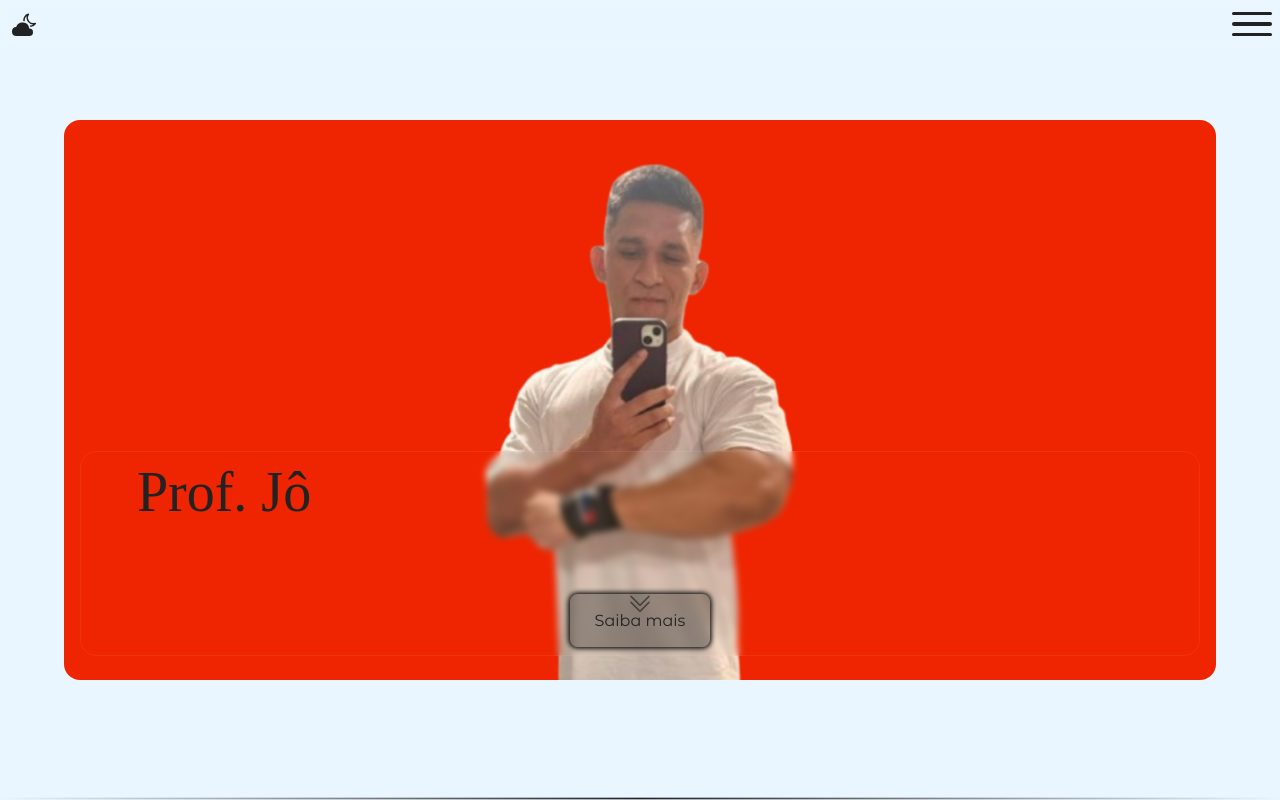
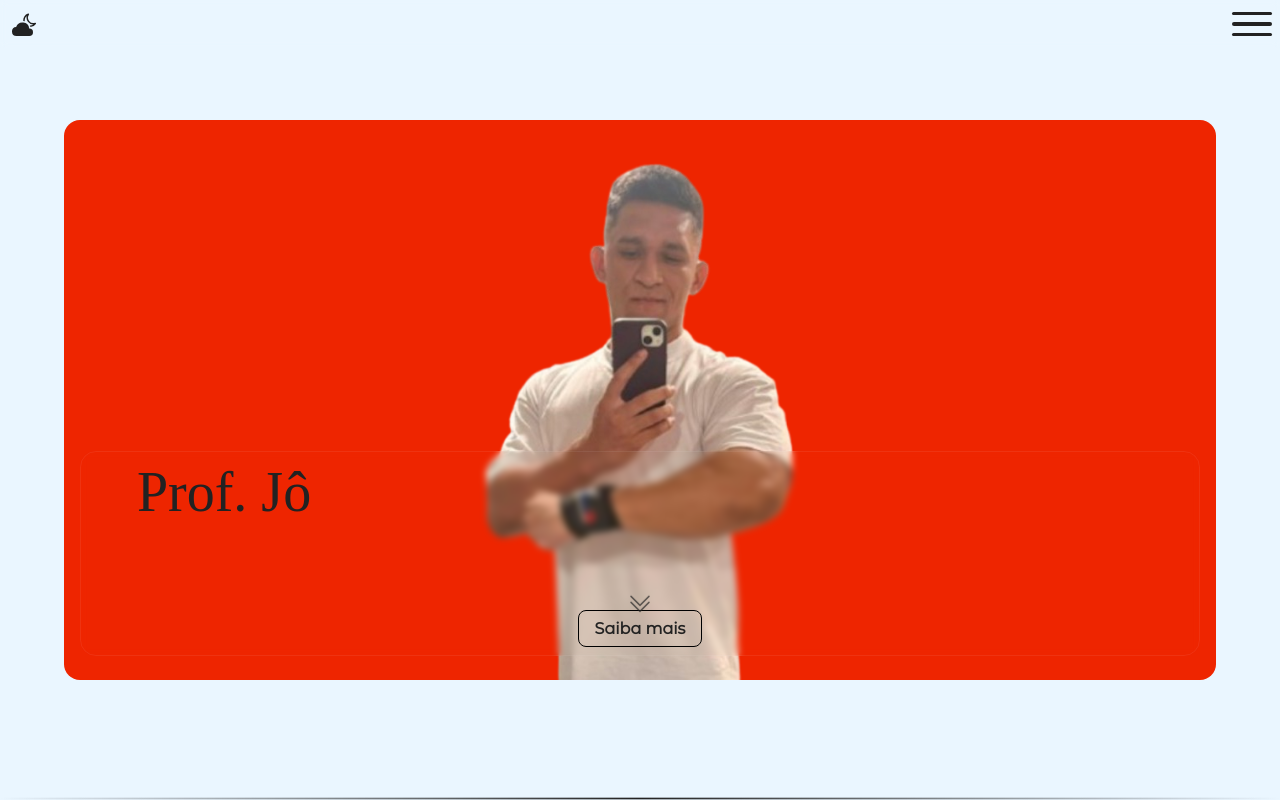
Before and after one commit to geilsonsrz/jordanio, a React (Vite) app: page / in a window 1280 px wide. Shown: the top 800 px of the page. Built offline with nearby package versions, Linux system fonts and the light colour scheme; a web font is replaced by a local one.

Commit message:
Finalizacao tela conteudos

```diff
--- a/src/App.scss
+++ b/src/App.scss
@@ -61,10 +61,6 @@ html { scroll-behavior: smooth; }
           mask-image: linear-gradient(transparent, $t1-cor-primario, transparent);
           -webkit-mask-image: linear-gradient(transparent, $t1-cor-primario, transparent);
         }
-    }
-
-    .botao {
-        box-shadow: #000 0 0 .3rem .1rem;
     }
 
     // MENU MENOR
@@ -132,8 +128,14 @@ html { scroll-behavior: smooth; }
             background-color: $t1-bg-primario;
         }
 
-        .btnConteudo {
-            border: solid #000 .1rem;
+        .btnLeitura {
+            color: #ddd;
+            background: #002;
+        }
+
+        .btnBaixar {
+            color: #ddd;
+            background: #020;
         }
 
         &::after {
@@ -258,9 +260,18 @@ html { scroll-behavior: smooth; }
             // filter: contrast(.7) brightness(1.5);
         }
 
-        .btnConteudo {
-            border: solid #fff .1rem;
+        .btnLeitura {
+            color: #001;
+            background: #12fff7;
+            box-shadow: none;
         }
+
+        .btnBaixar {
+            color: #010;
+            background: #00F260;
+            box-shadow: none;
+        }
+
 
         &::after {
             background: #fff;
--- a/src/componentes/Botao/Botao.scss
+++ b/src/componentes/Botao/Botao.scss
@@ -1,17 +1,18 @@
 
 
 .botao {
+    user-select: none;
     display: flex;
     align-items: center;
     justify-content: center;
-    padding: 1rem 1.5rem;
+    padding: .5rem 1rem;
+    font-weight: bold;
     border-radius: .5rem;
-    border: solid .1rem transparent;
-    background-color: rgba(#000, .3);
-    transition: ease-in-out .7s;
+    border: solid .1rem #000;
+    transition: ease-in-out 1s;
 
     &:active {
-        transform: scale(0.95);
+        transform: scale(0.98);
     }
 }
 
@@ -20,3 +21,12 @@ a {
     &:link { color: inherit; }
     &:visited { color: inherit; }
 }
+
+
+.btnLeitura {
+    letter-spacing: .1rem;
+}
+
+.btnBaixar {
+    letter-spacing: .1rem;
+}
--- a/src/componentes/Botao/index.jsx
+++ b/src/componentes/Botao/index.jsx
@@ -1,15 +1,15 @@
 import './Botao.scss'
 
 
-export default function Botao({className}) {
+export default function Botao({className, href, target='', texto}) {
 
     return (
         <a
-        href="https://www.instagram.com/p/DDnOi7-pQMM/?utm_source=ig_web_copy_link&igsh=MzRlODBiNWFlZA=="
-        target="_blank"
+        href={href}
+        target={target}
         className={`botao ${className || ''}`}
         >
-            Saiba mais
+            {texto}
         </a>
     )
 }
--- a/src/componentes/Lamina/Lamina.scss
+++ b/src/componentes/Lamina/Lamina.scss
@@ -22,6 +22,7 @@
         .tituloConteudo {
             font-size: 1.5rem;
             font-weight: 900;
+            text-transform: uppercase;
         }
 
         .textoConteudo {
--- a/src/componentes/Lamina/index.jsx
+++ b/src/componentes/Lamina/index.jsx
@@ -1,3 +1,4 @@
+import Botao from '../Botao'
 import './Lamina.scss'
 
 
@@ -9,8 +10,14 @@ export default function Lamina({className , tituloConteudo, textoConteudo}) {
                 <span className='tituloConteudo'>{tituloConteudo}</span>
                 <span className='textoConteudo'>{textoConteudo}</span>
                 <span className='areaBotoes'>
-                    <span className='btnConteudo' >Leitura</span>
-                    <span className='btnConteudo' >Baixar</span>
+                    <Botao
+                        className={'btnLeitura'}
+                        texto={'Leitura'}
+                    />
+                    <Botao
+                        className={'btnBaixar'}
+                        texto={'Baixar'}
+                    />
                 </span>
             </span>
         </span>
--- a/src/componentes/TelaInicial/index.jsx
+++ b/src/componentes/TelaInicial/index.jsx
@@ -10,7 +10,12 @@ export default function TelaInicial({className}) {
 
                 <span className='cardInicio'>
                     <span className='tituloCard'>Prof. Jô</span>
-                    <Botao />
+                    <Botao
+                        className={''}
+                        href={'https://www.instagram.com/p/DDnOi7-pQMM/?utm_source=ig_web_copy_link&igsh=MzRlODBiNWFlZA=='}
+                        target={'_blank'}
+                        texto={'Saiba mais'}
+                    />
                 </span>
 
             </span>
```
